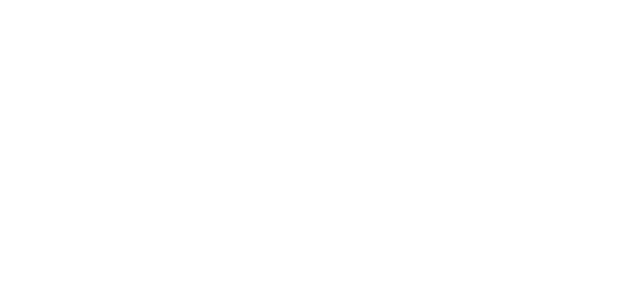
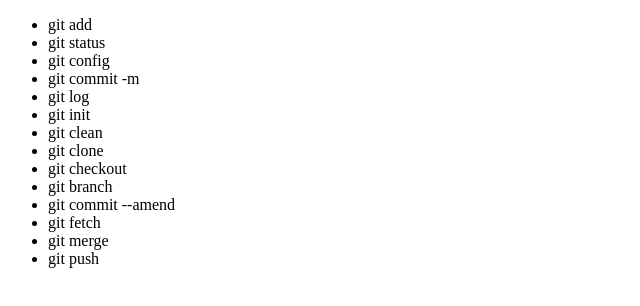
Before and after one commit to Barret22/dz13, a plain HTML site: page index.html in a window 1280 px wide. Shown: the whole page, without its empty margins (0-640 px from the left). Drawn offline with Linux system fonts and the light colour scheme.

Commit message:
До index.html додати список команд, які ми розглядали на роботі з терміналом.

```diff
--- a/index.html
+++ b/index.html
@@ -6,6 +6,21 @@
     <title>Document</title>
 </head>
 <body>
-
+    <ul>
+        <li>git add</li>
+        <li>git status</li>
+        <li>git config</li>
+        <li>git commit -m</li>
+        <li>git log</li>
+        <li>git init</li>
+        <li>git clean</li>
+        <li>git clone</li>
+        <li>git checkout</li>
+        <li>git branch</li>
+        <li>git commit --amend</li>
+        <li>git fetch</li>
+        <li>git merge</li>
+        <li>git push</li>
+    </ul>
 </body>
 </html>
```
